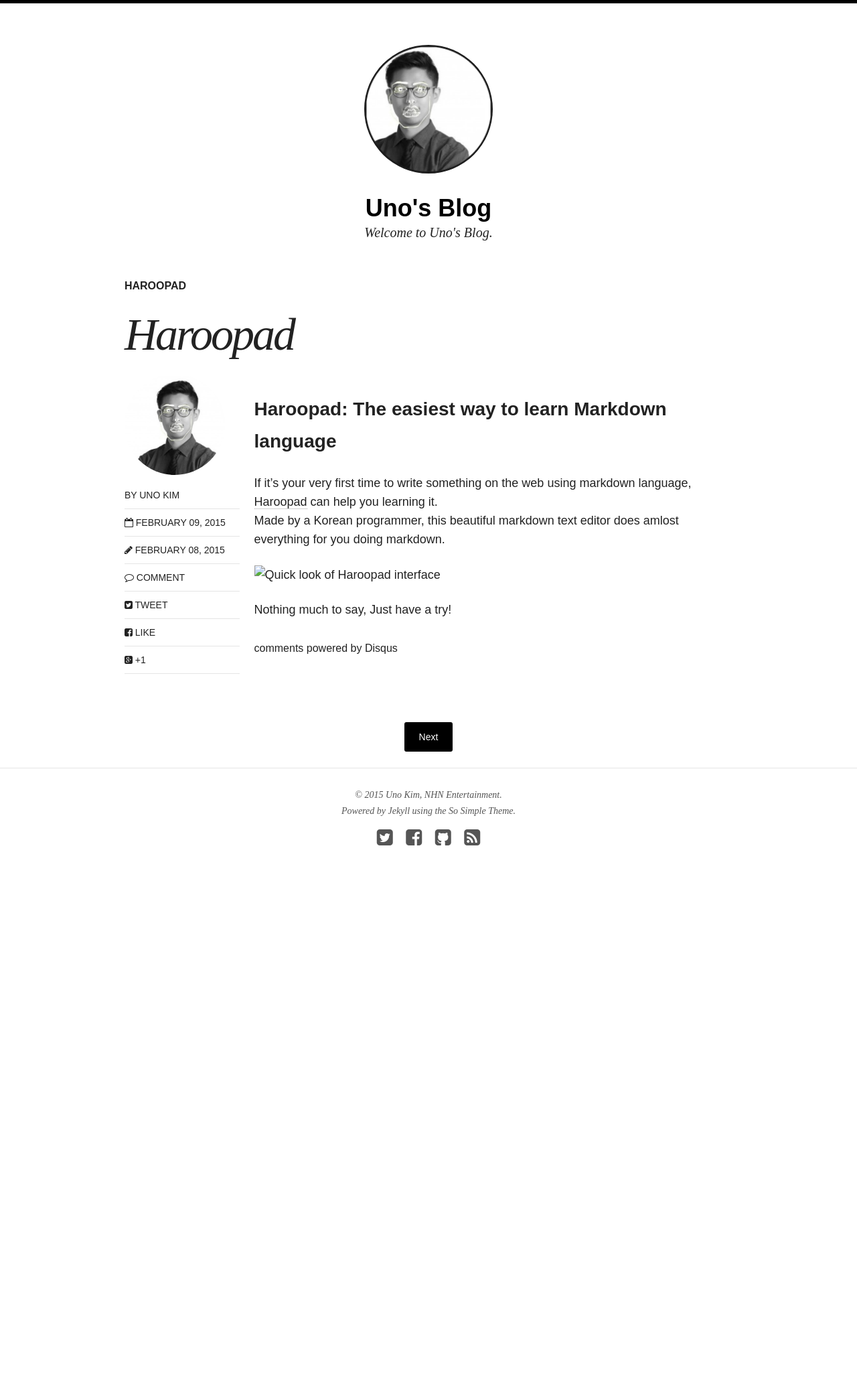
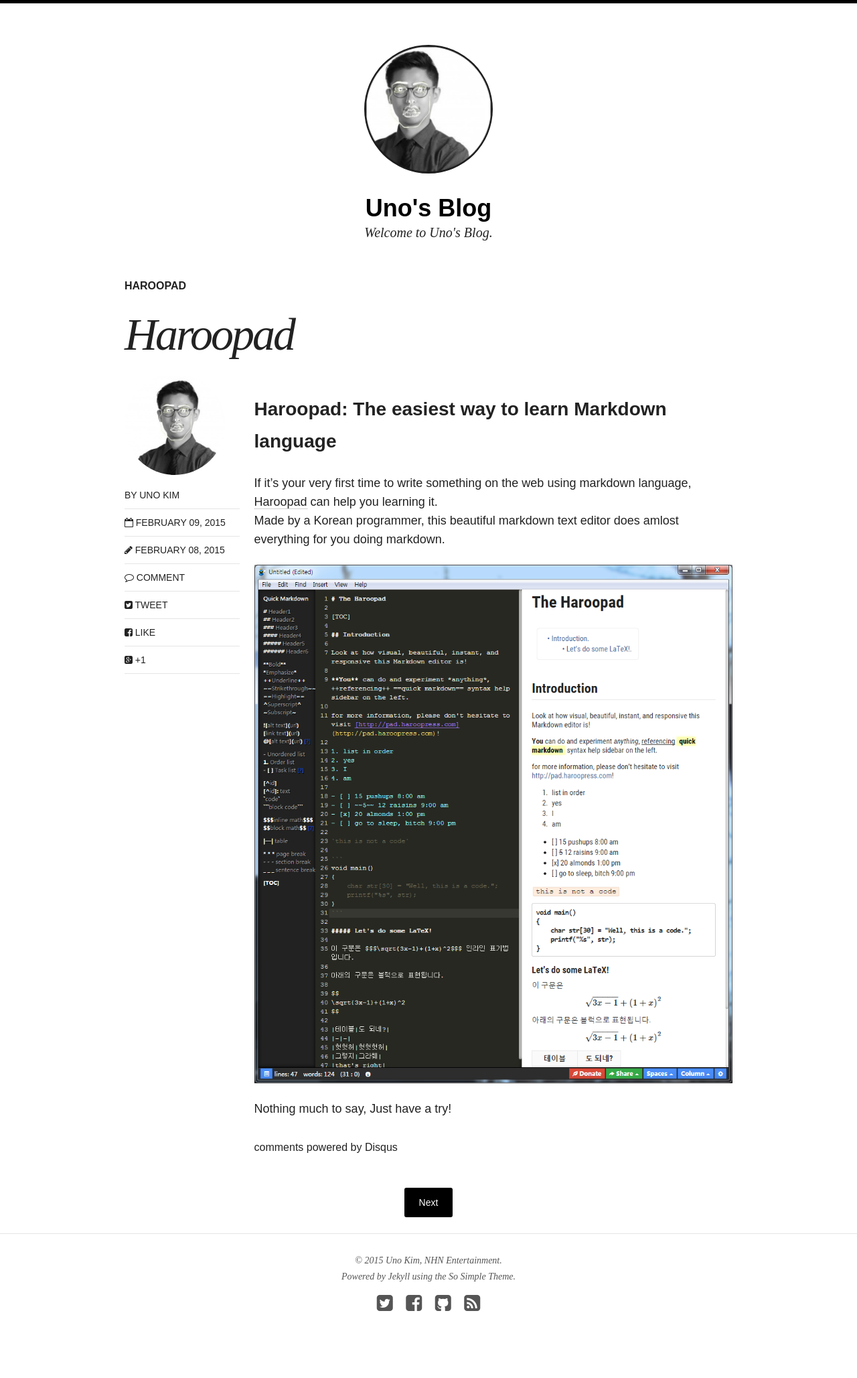
Before and after one commit to djkeh/djkeh.github.io, a Jekyll site: the page built from _posts/articles/2015-02-08-Haroopad-The-easiest-way-to-learn-Markdown-language.md, in a window 1280 px wide. Shown: the whole page at 67% size. Built offline with Jekyll 4.4.1, drawn with Linux system fonts in a browser that asks for light colours; nearby versions of some CDN libraries; comment, search, counter and statistics services are not loaded; before the commit the page ends 1362 px from its top, so only the background shows below that.

Commit message:
post update

```diff
--- a/_posts/articles/2015-02-08-Haroopad-The-easiest-way-to-learn-Markdown-language.md
+++ b/_posts/articles/2015-02-08-Haroopad-The-easiest-way-to-learn-Markdown-language.md
@@ -17,6 +17,6 @@
 [Haroopad](http://pad.haroopress.com/) can help you learning it.
 Made by a Korean programmer, this beautiful markdown text editor does amlost everything for you doing markdown.
 
-![Quick look of Haroopad interface](images/20150208_haroopad/haroopad.png)
+![Quick look of Haroopad interface](/images/20150208_haroopad/haroopad.png)
 
 Nothing much to say, Just have a try!
```
